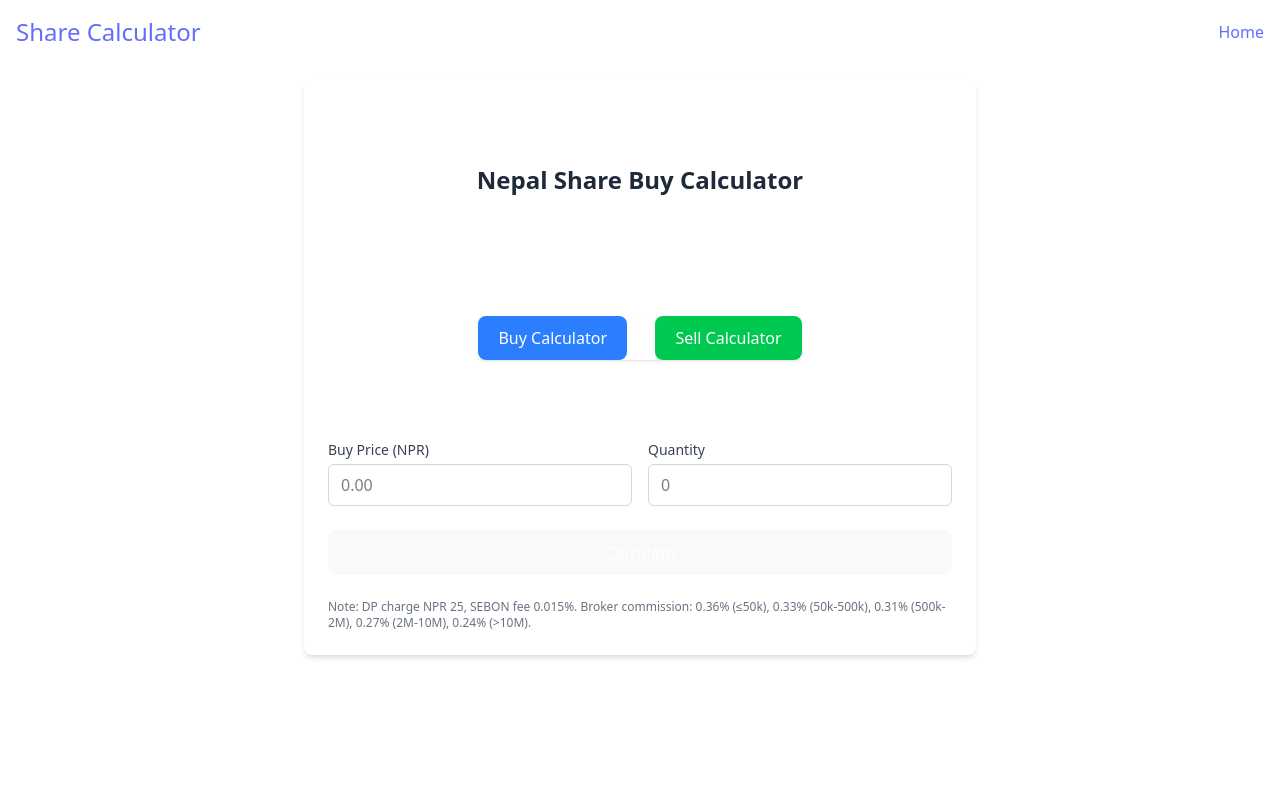
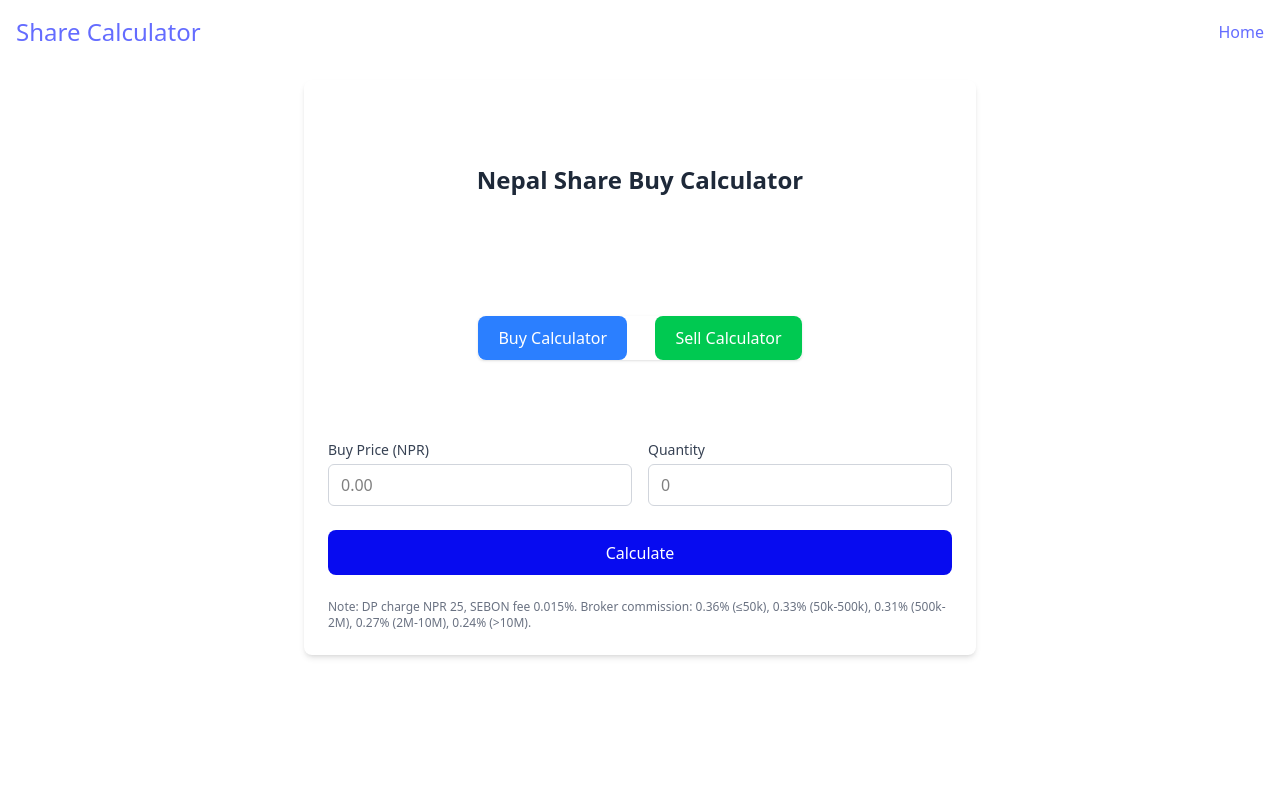
Before and after one commit to prakashydv01/Share-calculator, a React (Vite) app: page / in a window 1280 px wide. Shown: the top 800 px of the page. Built offline with nearby package versions, Linux system fonts and the light colour scheme.

Commit message:
button color update

```diff
--- a/src/components/calculator.jsx
+++ b/src/components/calculator.jsx
@@ -177,7 +177,7 @@ const NepalStockCalculator = () => {
             <button
               onClick={handleCalculate}
               disabled={!buyPrice || !quantity}
-              className={`w-full py-2 px-4 rounded-md text-white font-medium ${(!buyPrice || !quantity) ? 'bg-gray-400 cursor-not-allowed' : 'bg-blue-600 hover:bg-blue-700'}`}
+              className={`w-full py-2 px-4 rounded-md text-white font-medium ${(!buyPrice || !quantity) ? 'bg-blue-400 cursor-not-allowed' : 'bg-blue-400 hover:bg-blue-400'}`}
             >
               Calculate
             </button>
--- a/src/index.css
+++ b/src/index.css
@@ -67,6 +67,6 @@ button:focus-visible {
     color: #747bff;
   }
   button {
-    background-color: #f9f9f9;
+    background-color: #070bf0;
   }
 }
```
